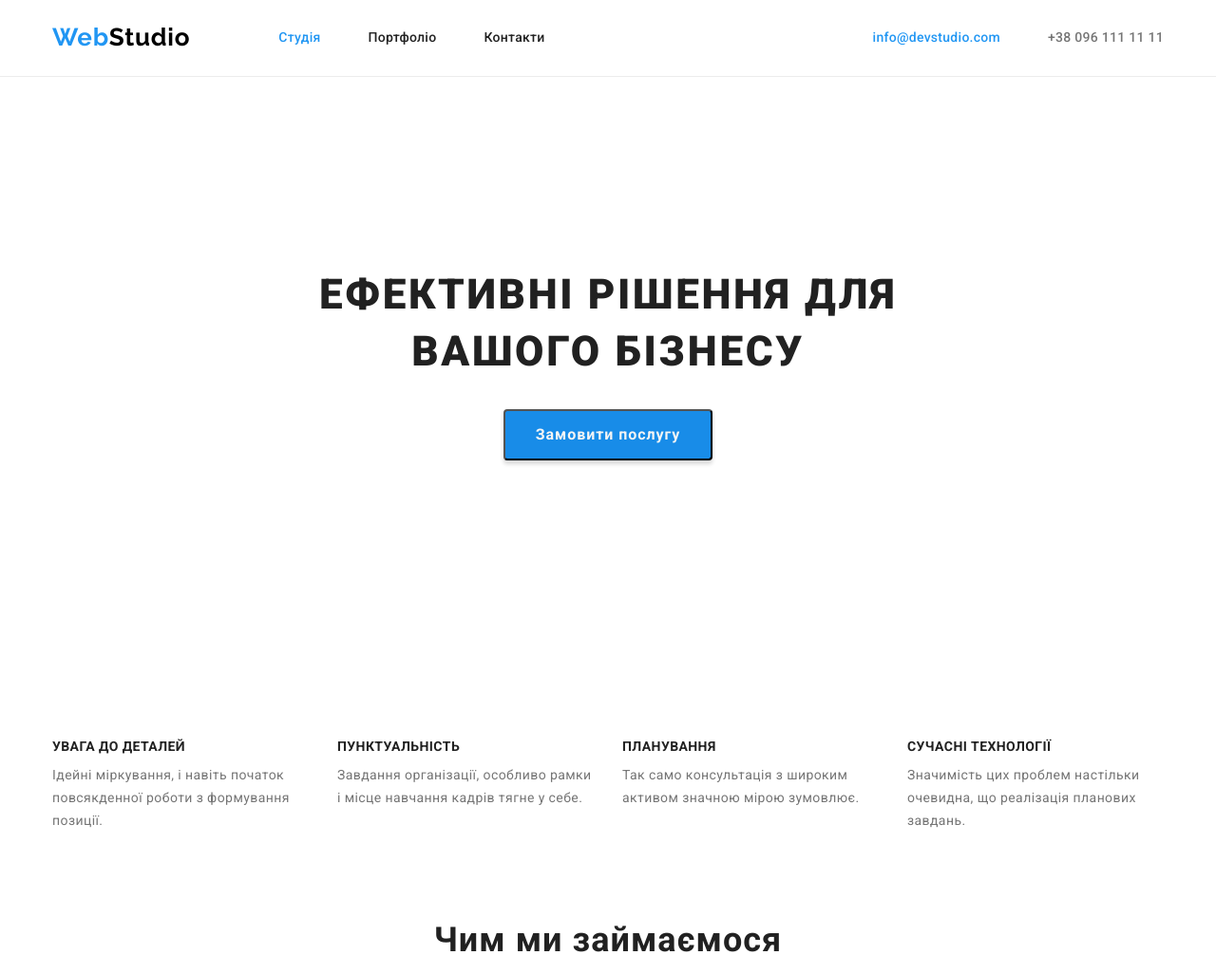
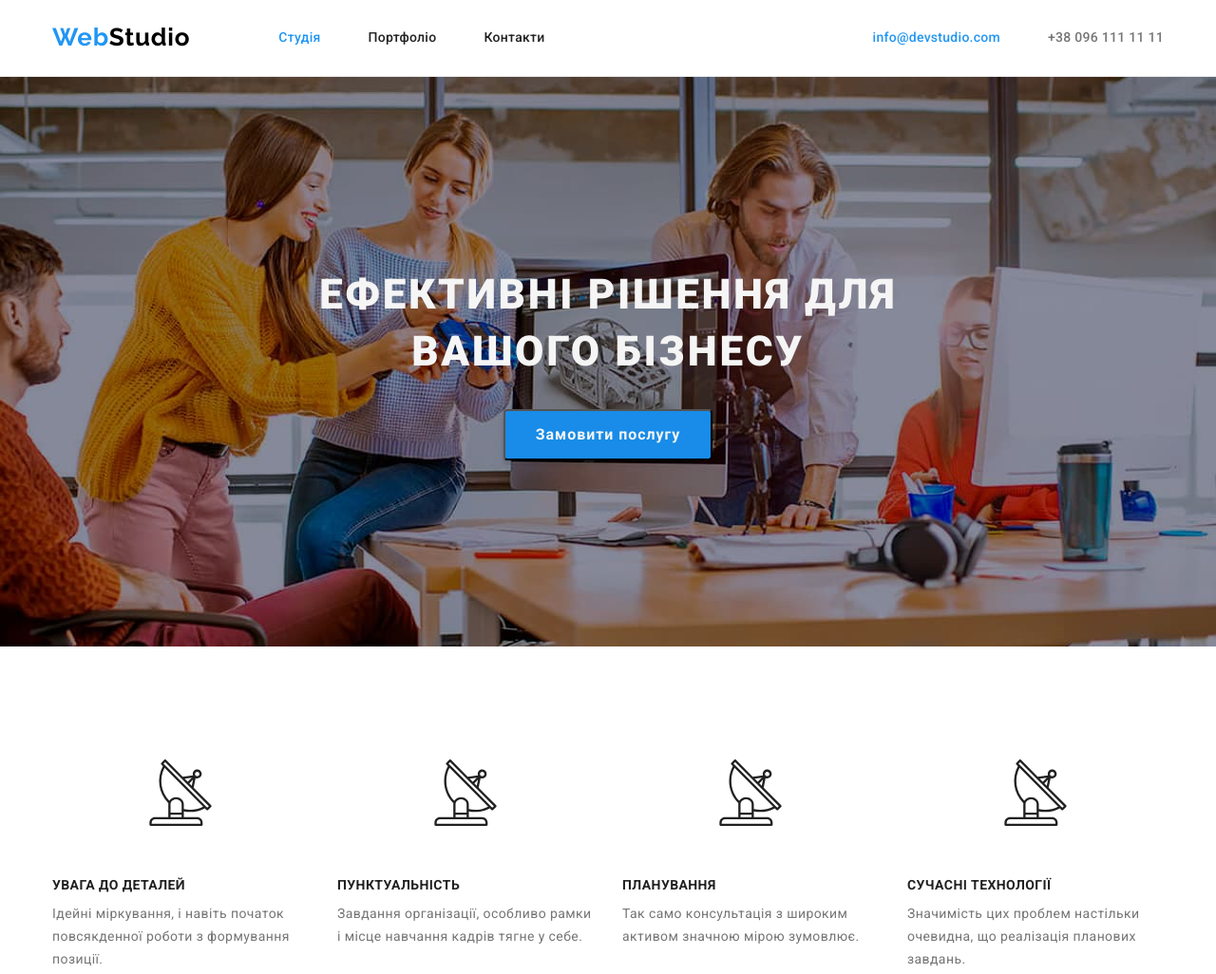
Before and after one commit to SergiiMal/goit-markup-hw-04, a plain HTML site: page index.html in a window 1280 px wide. Shown: the top 1026 px of the page at 95% size. Drawn offline with nearby package versions, Linux system fonts and the light colour scheme.

Commit message:
dz 4 no complit

```diff
--- a/css/style.css
+++ b/css/style.css
@@ -173,6 +173,19 @@ address {
   padding-bottom: 200px;
 }
 
+.overlay{
+  max-width: 1600px;
+  height: 600px;
+  margin-left: auto;
+  margin-right: auto;
+  content:'';
+  background-image:
+  url(../img/Overlay.jpg) ;
+  background-repeat: no-repeat;
+  background-size: cover;
+  background-position: center;
+}
+
 .hero-title {
   margin-bottom: 30px;
 
@@ -181,16 +194,14 @@ address {
   line-height: 1.36;
   letter-spacing: 0.06em;
   text-transform: uppercase;
+  color:var(--primari-bg-color) ;
 }
 
 /* button */
 
 .btn {
   min-width: 216px;
-
   padding: 10px 32px;
-  box-shadow: 0px 4px 4px rgba(0, 0, 0, 0.15);
-  border-radius: 4px;
 
   font-family: "Roboto", sans-serif;
   font-weight: 700;
@@ -201,6 +212,8 @@ address {
 
   color: var(--primari-bg-color);
   background-color: var(--default-color);
+  box-shadow: 0px 4px 4px rgba(0, 0, 0, 0.15);
+  border-radius: 4px;
 }
 
 .btn:hover,
@@ -235,11 +248,19 @@ padding-top: 94px;
 .feature .list {
   display: flex;
   flex-wrap: wrap;
-
 }
 
 .feature-item {
   width: 270px;
+}
+ .icon::before{
+  display: block;
+  content:'';
+  height: 120px;
+  background-image: url(../img/antena.svg);
+  background-repeat: no-repeat;
+  background-position: center;
+
 }
 
 .feature-item:not(:last-child) {
@@ -247,6 +268,7 @@ padding-top: 94px;
 }
 
 .feature .title {
+  padding-top: 30px;
   margin-bottom: 10px;
 
   font-weight: 700;
@@ -313,6 +335,19 @@ padding-top: 94px;
 }
 .command-item:not(:last-child) {
   margin-right: 30px;
+}
+
+.command-icon::after{
+  display: block;
+  content: '';
+  width: 44px;
+  height: 44px;
+  background-color: #18e85d;
+  background-image: url();
+  block-size: ;
+  background-repeat: no-repeat;
+  background-position: center;
+
 }
 
 .command .title {
--- a/index.html
+++ b/index.html
@@ -50,7 +50,7 @@
     </header>
     <main>
       <!--Герой-->
-      <section class="hero">
+      <section class="hero overlay">
         <div class="container">
           <h1 class="hero-title">
             Ефективні рішення для <br />
@@ -64,27 +64,27 @@
         <div class="container">
           <h2 class="visually-hidden">Особливості</h2>
           <ul class="list">
-            <li class="feature-item">
+            <li class="feature-item icon">
               <h3 class="title">УВАГА ДО ДЕТАЛЕЙ</h3>
               <p class="text">
                 Ідейні міркування, і навіть початок повсякденної роботи з
                 формування позиції.
               </p>
             </li>
-            <li class="feature-item">
+            <li class="feature-item icon">
               <h3 class="title">ПУНКТУАЛЬНІСТЬ</h3>
               <p class="text">
                 Завдання організації, особливо рамки і місце навчання кадрів
                 тягне у себе.
               </p>
             </li>
-            <li class="feature-item">
+            <li class="feature-item icon">
               <h3 class="title">ПЛАНУВАННЯ</h3>
               <p class="text">
                 Так само консультація з широким активом значною мірою зумовлює.
               </p>
             </li>
-            <li class="feature-item">
+            <li class="feature-item icon">
               <h3 class="title">СУЧАСНІ ТЕХНОЛОГІЇ</h3>
               <p class="text">
                 Значимість цих проблем настільки очевидна, що реалізація
@@ -126,7 +126,7 @@
         <div class="container">
           <h2 class="title">Наша команда</h2>
           <ul class="list">
-            <li class="command-item">
+            <li class="command-item command-icon">
               <a class="command-link" href="#">
                 <img src="./img/photo-igor.jpg" alt="photo-igor" width="270" />
                 <div class="command-card">
@@ -135,7 +135,7 @@
                 </div>
               </a>
             </li>
-            <li class="command-item">
+            <li class="command-item command-icon">
               <a class="command-link" href="#">
                 <img src="./img/photo-olga.jpg" alt="photo-olga" width="270" />
                 <div class="command-card">
@@ -144,7 +144,7 @@
                 </div>
               </a>
             </li>
-            <li class="command-item">
+            <li class="command-item command-icon">
               <a class="command-link" href="#">
                 <img
                   src="./img/photo-mukola.jpg"
@@ -157,7 +157,7 @@
                 </div>
               </a>
             </li>
-            <li class="command-item">
+            <li class="command-item command-icon">
               <a class="command-link" href="#">
                 <img
                   src="./img/photo-mihailo.jpg"
```
Also changed, not shown: img/Overlay.jpg (added), img/antena.svg (added).
